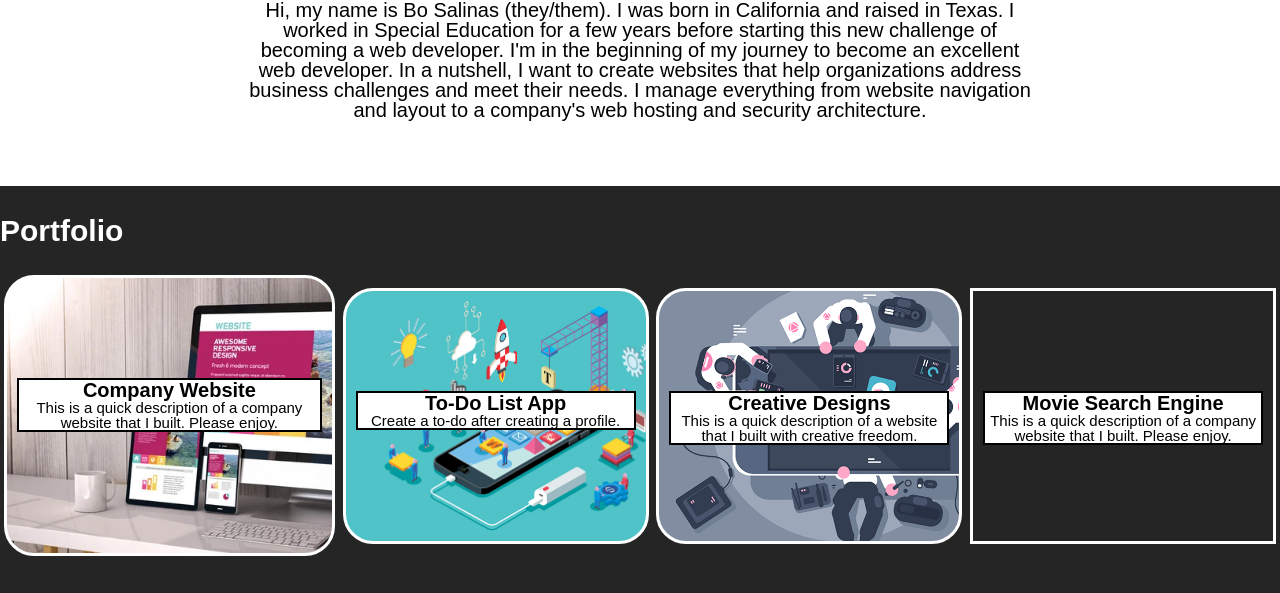
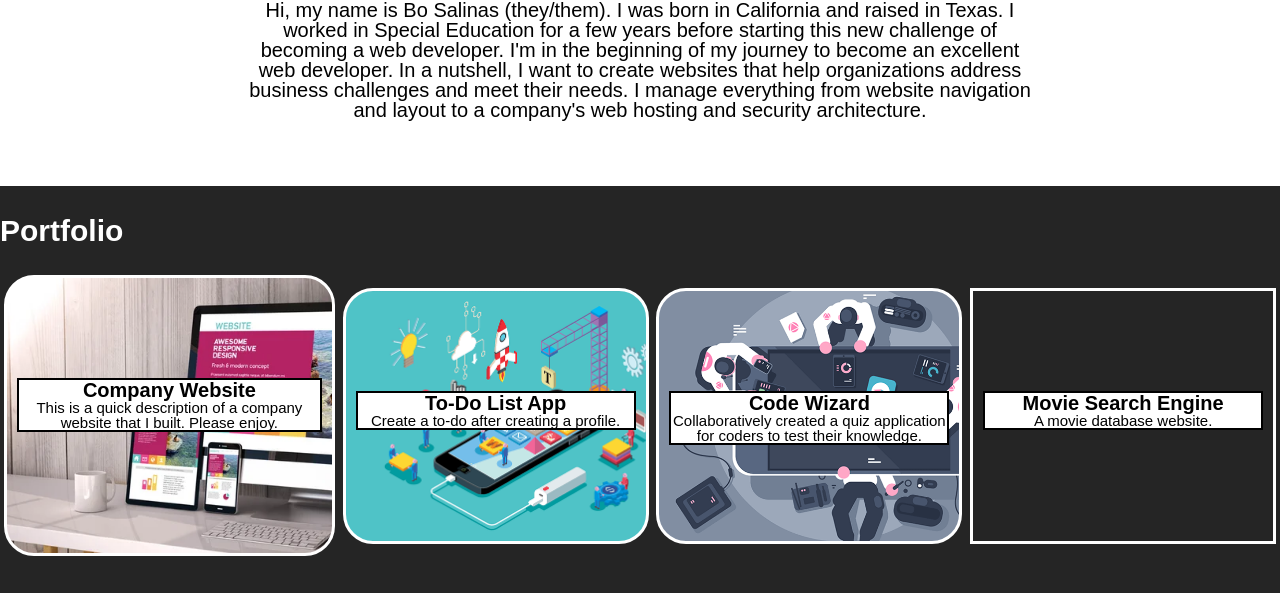
Before and after one commit to bosalinas/bosalinas-portfolio, a plain HTML site: page index.html in a window 1280 px wide. Shown: the part 944-1537 px from the top of the page. Drawn offline with Linux system fonts and the light colour scheme.

Commit message:
Update index.html

```diff
--- a/index.html
+++ b/index.html
@@ -52,16 +52,16 @@
                         <p>Create a to-do after creating a profile.</p>
                     </div>
                 </a>
-                <a href="https://github.com/bosalinas/bosalinas-portfolio" class="portfolio-box creative">
+                <a href="https://codewizard-5cb0dd220207.herokuapp.com/" class="portfolio-box creative">
                     <div>
-                        <h4>Creative Designs</h4>
-                        <p>This is a quick description of a website that I built with creative freedom.</p>
+                        <h4>Code Wizard</h4>
+                        <p>Collaboratively created a quiz application for coders to test their knowledge.</p>
                     </div>
                 </a>
                 <a href="https://bosalinas.github.io/ShowBox/" class="portfolio-box website">
                     <div>
                         <h4>Movie Search Engine</h4>
-                        <p>This is a quick description of a company website that I built. Please enjoy.</p>
+                        <p>A movie database website.</p>
                     </div>
                 </a>
             </div>
```
